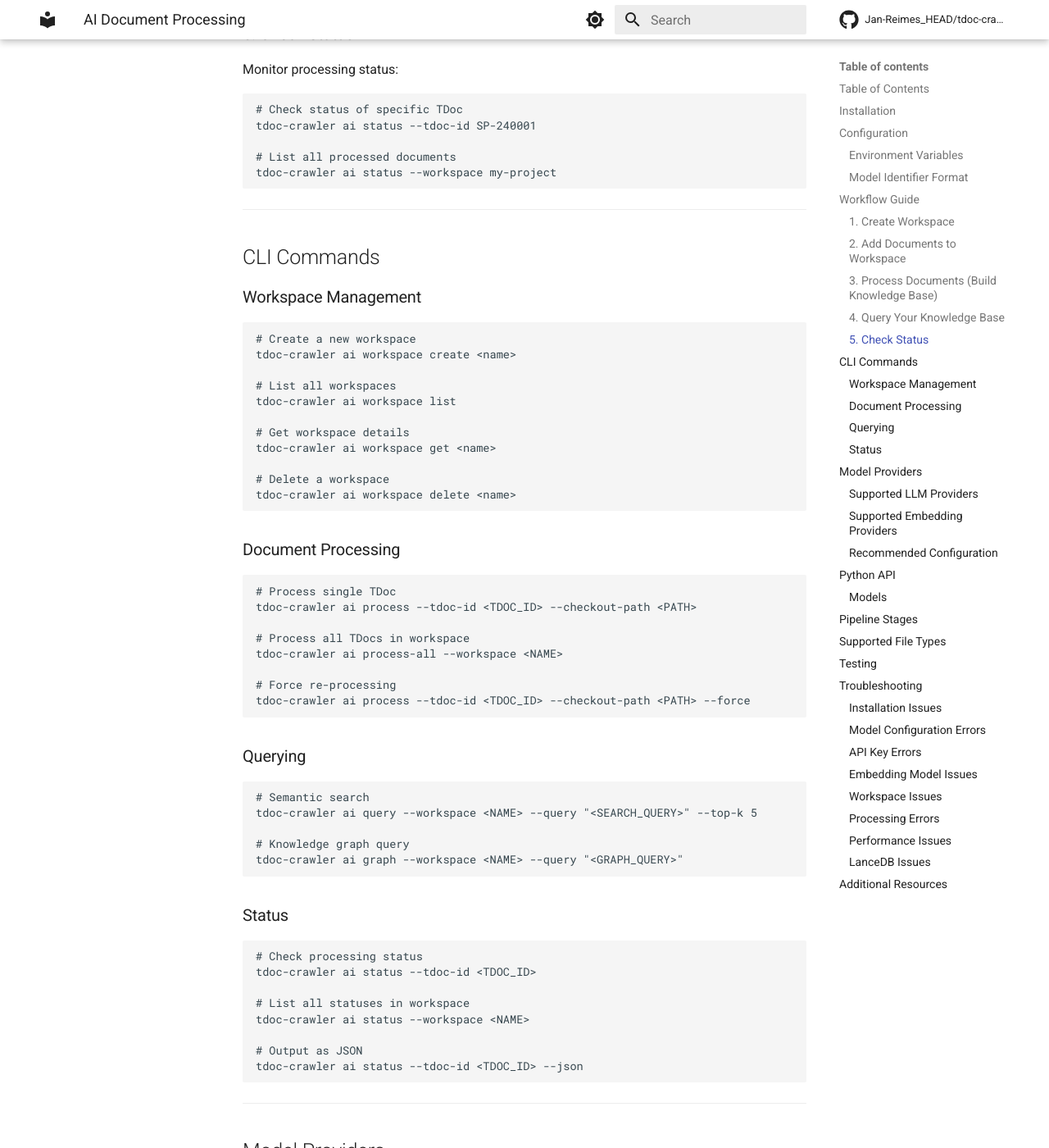
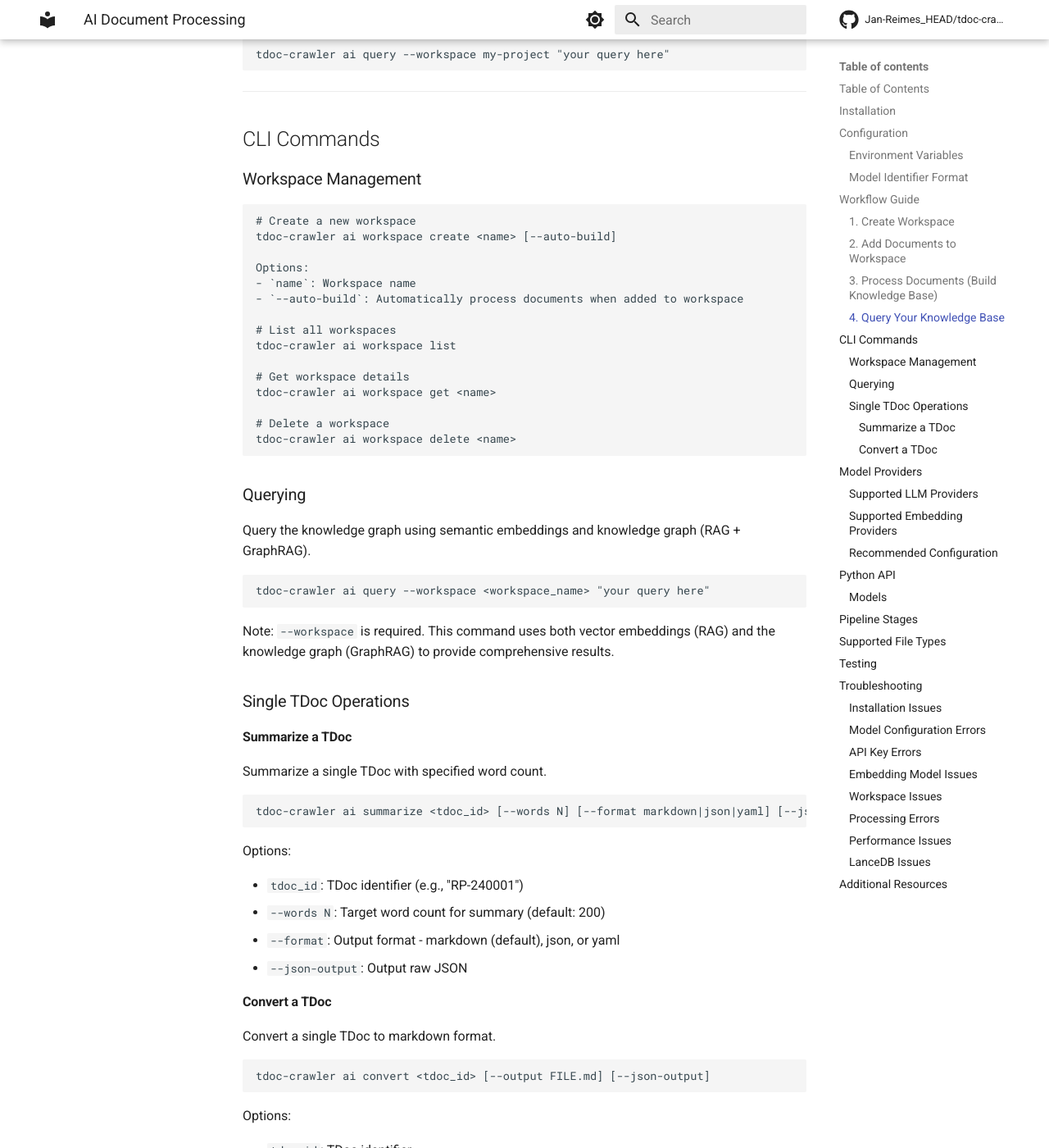
Before and after one commit to jr2804/3gpp-crawler, an MkDocs documentation site: the page built from docs/ai.md, in a window 1280 px wide and 1400 px high, scrolled down 3227 px. Shown: the whole window at 82% size. Built offline with MkDocs 1.6.1 and Material for MkDocs 9.7.7, drawn with Linux system fonts in a browser that asks for light colours; some of the changed text lies outside the part shown.

Commit message:
📝 docs(ai): update documentation with new query and workspace features

````diff
--- a/docs/ai.md
+++ b/docs/ai.md
@@ -96,7 +96,8 @@ The AI module follows a workspace-based workflow for organizing and querying you
 ### 1. Create Workspace
 
 ```bash
-# Create a new workspace for your project
+#Create a new workspace for your project
+tdoc-crawler ai workspace create my-project --auto-build
 tdoc-crawler ai workspace create my-project
 ```
 
@@ -126,26 +127,16 @@ tdoc-crawler ai process --tdoc-id SP-240001 --checkout-path /path/to/checkout
 
 ### 4. Query Your Knowledge Base
 
-Once processed, query your documents using semantic search or graph queries:
+Once processed, query your documents using semantic search and knowledge graph (RAG + GraphRAG):
 
 ```bash
-# Semantic search
-tdoc-crawler ai query --workspace my-project --query "5G NR architecture" --top-k 5
-
-# Knowledge graph query
-tdoc-crawler ai graph --workspace my-project --query "evolution of 5G standards"
+tdoc-crawler ai query --workspace my-project "your query here"
 ```
 
-### 5. Check Status
-
-Monitor processing status:
+Once processed, query your documents using semantic search and knowledge graph (RAG + GraphRAG):
 
 ```bash
-# Check status of specific TDoc
-tdoc-crawler ai status --tdoc-id SP-240001
-
-# List all processed documents
-tdoc-crawler ai status --workspace my-project
+tdoc-crawler ai query --workspace my-project "your query here"
 ```
 
 ______________________________________________________________________
@@ -156,7 +147,11 @@ ______________________________________________________________________
 
 ```bash
 # Create a new workspace
-tdoc-crawler ai workspace create <name>
+tdoc-crawler ai workspace create <name> [--auto-build]
+
+Options:
+- `name`: Workspace name
+- `--auto-build`: Automatically process documents when added to workspace
 
 # List all workspaces
 tdoc-crawler ai workspace list
@@ -168,41 +163,46 @@ tdoc-crawler ai workspace get <name>
 tdoc-crawler ai workspace delete <name>
 ```
 
-### Document Processing
+### Querying
+
+Query the knowledge graph using semantic embeddings and knowledge graph (RAG + GraphRAG).
 
 ```bash
-# Process single TDoc
-tdoc-crawler ai process --tdoc-id <TDOC_ID> --checkout-path <PATH>
-
-# Process all TDocs in workspace
-tdoc-crawler ai process-all --workspace <NAME>
-
-# Force re-processing
-tdoc-crawler ai process --tdoc-id <TDOC_ID> --checkout-path <PATH> --force
+tdoc-crawler ai query --workspace <workspace_name> "your query here"
 ```
 
-### Querying
+Note: `--workspace` is required. This command uses both vector embeddings (RAG) and the knowledge graph (GraphRAG) to provide comprehensive results.
+
+### Single TDoc Operations
+
+#### Summarize a TDoc
+
+Summarize a single TDoc with specified word count.
 
 ```bash
-# Semantic search
-tdoc-crawler ai query --workspace <NAME> --query "<SEARCH_QUERY>" --top-k 5
-
-# Knowledge graph query
-tdoc-crawler ai graph --workspace <NAME> --query "<GRAPH_QUERY>"
+tdoc-crawler ai summarize <tdoc_id> [--words N] [--format markdown|json|yaml] [--json-output]
 ```
 
-### Status
+Options:
+
+- `tdoc_id`: TDoc identifier (e.g., "RP-240001")
+- `--words N`: Target word count for summary (default: 200)
+- `--format`: Output format - markdown (default), json, or yaml
+- `--json-output`: Output raw JSON
+
+#### Convert a TDoc
+
+Convert a single TDoc to markdown format.
 
 ```bash
-# Check processing status
-tdoc-crawler ai status --tdoc-id <TDOC_ID>
+tdoc-crawler ai convert <tdoc_id> [--output FILE.md] [--json-output]
+```
 
-# List all statuses in workspace
-tdoc-crawler ai status --workspace <NAME>
+Options:
 
-# Output as JSON
-tdoc-crawler ai status --tdoc-id <TDOC_ID> --json
-```
+- `tdoc_id`: TDoc identifier
+- `--output FILE.md`: Write output to file (prints to stdout if not specified)
+- `--json-output`: Output raw JSON
 
 ______________________________________________________________________
 
````
